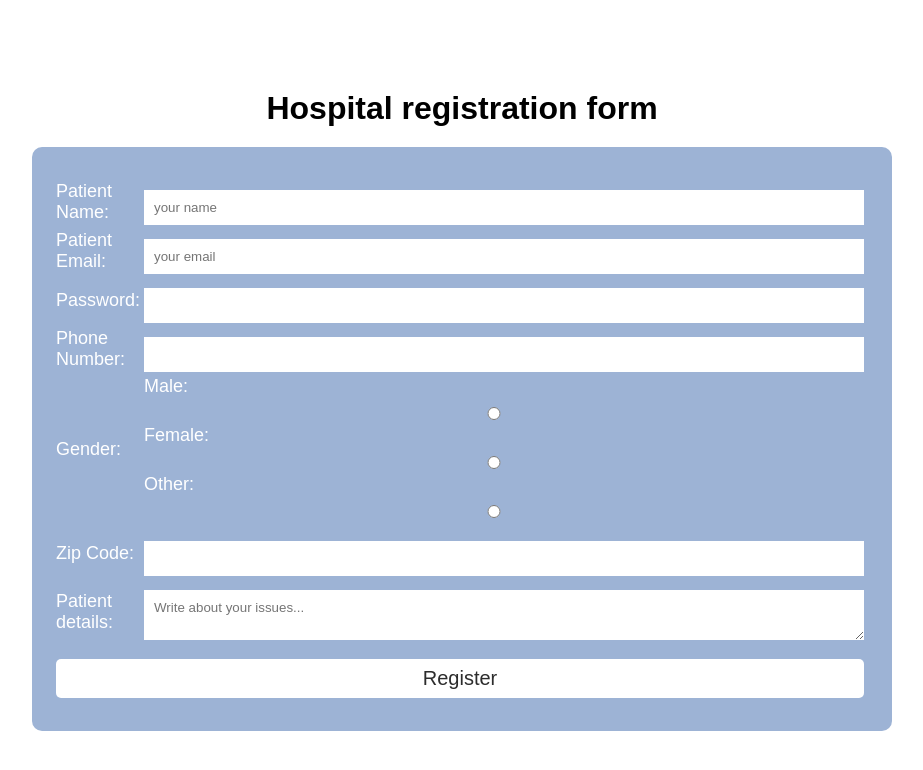
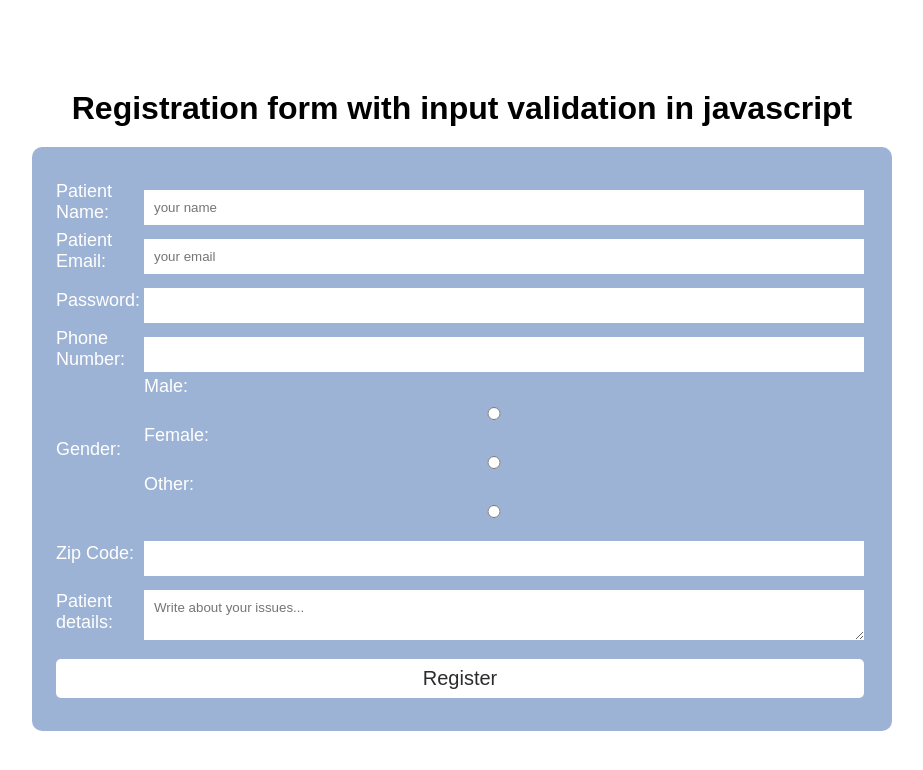
Before and after one commit to gaurav1832/form-validation, a plain HTML site: page index.html in a window 1280 px wide. Shown: the whole page, without its empty margins (178-1101 px from the left). Drawn offline with Linux system fonts and the light colour scheme.

Commit message:
Update index.html

```diff
--- a/index.html
+++ b/index.html
@@ -9,7 +9,7 @@
  </head>
  <body>
     <div class="container">
-        <h1>Hospital registration form</h1>
+        <h1>Registration form with input validation in javascript</h1>
         <form name="registration" class="registartion-form" onsubmit="return formValidation()">
           <table>
             <tr>
```
